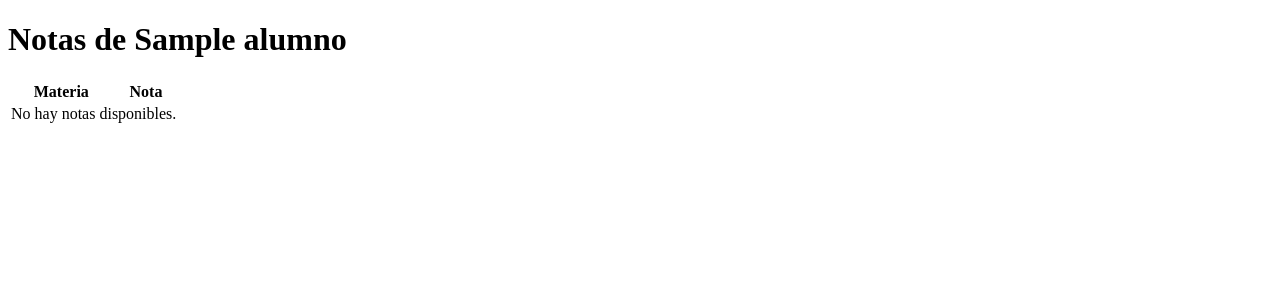
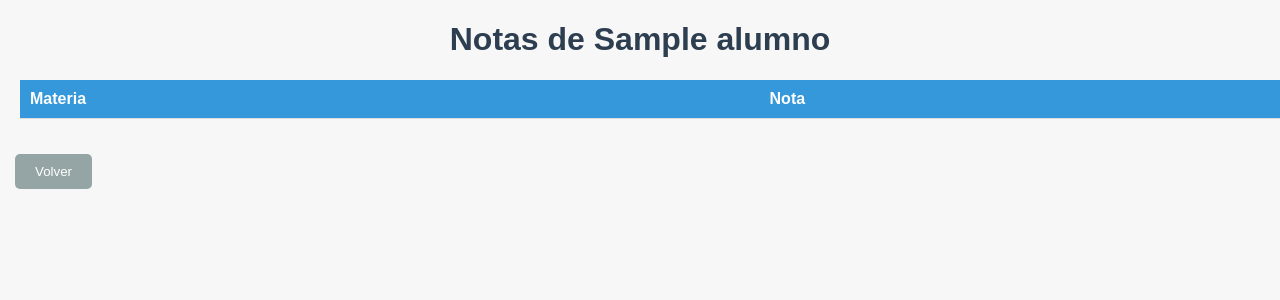
Before and after one commit to LuisPHernandez/ProyectoPOO2024, a Flask app: page /padre/ver_notas/1 in a window 1280 px wide. Shown: the top 300 px of the page. Run offline with Flask 3, Linux system fonts and the light colour scheme; tables that the repository leaves empty hold one stand-in row (values such as "Sample post"); lists and menus that the app fills with data are empty.

Commit message:
css de los htmls

```diff
--- a/src/templates/notas_hijo.html
+++ b/src/templates/notas_hijo.html
@@ -3,11 +3,13 @@
 <head>
     <meta charset="UTF-8">
     <title>Notas de {{ alumno.nombre }}</title>
+    <link rel="stylesheet" href="{{ url_for('static', filename='css/base.css') }}">
 </head>
 <body>
     <h1>Notas de {{ alumno.nombre }}</h1>
 
-    <table>
+    <div class="lista-notas-contenedor">
+        <table class="tabla-notas_y_alumnos">
             <thead>
                 <tr>
                     <th>Materia</th>
@@ -15,11 +17,13 @@
                 </tr>
             </thead>
             <tbody>
-            <!-- Aquí puedes añadir las filas de notas cuando estén disponibles -->
-            <tr>
-                <td colspan="2">No hay notas disponibles.</td>
-            </tr>
+
             </tbody>
         </table>
+    </div>
+
+    <a href="{{ url_for('ver_hijos_padre', id=alumno.id) }}">
+        <button class="btn-secundario">Volver</button>
+    </a>
 </body>
 </html>
```
Also changed, not shown: src/templates/padre.html (+6 -1 lines). Lines whose indentation alone changed are shown as unchanged.
